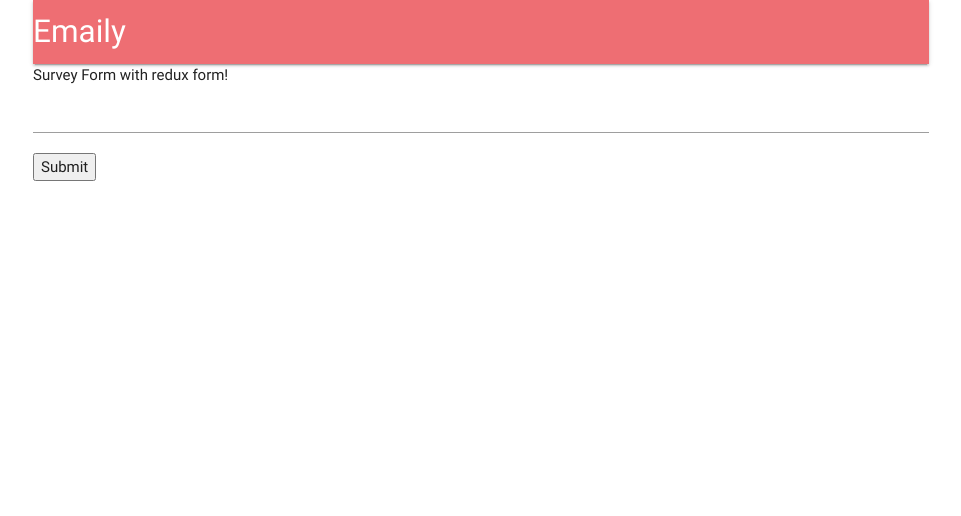
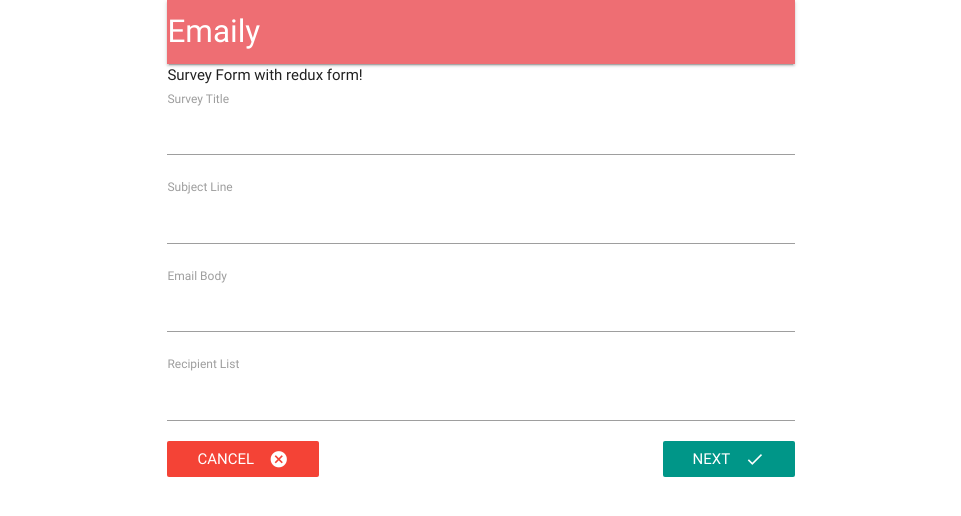
Before and after one commit to rizwanzaheer/Emaily_MERN_App, a React (Create React App) app in the folder client/: page /surveys/new in a window 1280 px wide. Shown: the top 516 px of the page, without its empty margins (159-1120 px from the left). Built offline with nearby package versions, Linux system fonts and the light colour scheme; no server answers.

Commit message:
adding redux form, field component errors validations in redux form

```diff
--- a/client/package.json
+++ b/client/package.json
@@ -12,6 +12,7 @@
   },
   "dependencies": {
     "axios": "^0.16.2",
+    "lodash": "^4.17.4",
     "react": "^16.0.0-rc.3",
     "react-dom": "^16.0.0-rc.3",
     "react-redux": "^5.0.5",
--- a/client/src/components/App.jsx
+++ b/client/src/components/App.jsx
@@ -19,7 +19,7 @@ class App extends Component {
     return (
       <div className="container">
         <Router>
-          <div>
+          <div className="container">
             <Header />
             <Route exact path="/" component={Landing}/>
             <Route exact path="/surveys" component={Dashboard}/>
--- /dev/null
+++ b/client/src/components/surveys/SurveyField.jsx
@@ -0,0 +1,19 @@
+import React, { Component } from "react";
+
+export default class SurveyField extends Component {
+  render() {
+    console.log(this.props.meta);
+    const {error, touched} = this.props.meta;
+    console.log('error ', error);
+    console.log('touched ', touched);
+    return (
+      <div>
+        <label htmlFor="#">{this.props.label}</label>
+        <input {...this.props.input} />
+        {
+          touched && error
+        }
+      </div>
+    );
+  }
+}
--- a/client/src/components/surveys/SurveyForm.jsx
+++ b/client/src/components/surveys/SurveyForm.jsx
@@ -1,22 +1,68 @@
 import React, { Component } from "react";
+import { NavLink } from "react-router-dom";
 import { reduxForm, Field } from "redux-form";
+import _ from "lodash";
+import SurveyField from "./SurveyField";
+
+const FIELDS = [
+  { label: "Survey Title", name: "title" },
+  { label: "Subject Line", name: "subject" },
+  { label: "Email Body", name: "body" },
+  { label: "Recipient List", name: "emails" }
+];
 
 class SurveyForm extends Component {
+  constructor(props) {
+    super(props);
+    this.renderFields = this.renderFields.bind(this);
+  }
+  renderFields() {
+    return _.map(FIELDS, ({ label, name }) => {
+      return (
+        <Field
+          key={name}
+          component={SurveyField}
+          type="text"
+          label={label}
+          name={name}
+        />
+      );
+    });
+  }
+
   render() {
     return (
       <div>
         Survey Form with redux form!
         <form onSubmit={this.props.handleSubmit(value => console.log(value))}>
-          <Field
-            placholder="survey"
-          type="text" name="surveyTitle" component="input" />
-          <button type="submit">Submit</button>
-         </form>
+          {this.renderFields()}
+          <NavLink className="red btn-flat white-text" to="/surveys">
+            Cancel
+            <i className="material-icons right">cancel</i>
+          </NavLink>
+          <button className="teal btn-flat right white-text" type="submit">
+            Next
+            <i className="material-icons right">done</i>
+          </button>
+        </form>
       </div>
-
     );
   }
 }
+function validate(values) {
+  const errors = {};
+  if (!values.title) {
+    errors.title = 'You must provide a title!';
+  } else {
+    console.log('form submited successfuly!');
+  }
+  // if errors obj is empty then redux form says
+  // Oo good to good with no errors
+  // If have any key values pair then redux form says
+  // Oo I didn't submit this form due to errors :p
+  return errors;
+}
 export default reduxForm({
+  validate,
   form: "surveyForm"
 })(SurveyForm);
```
